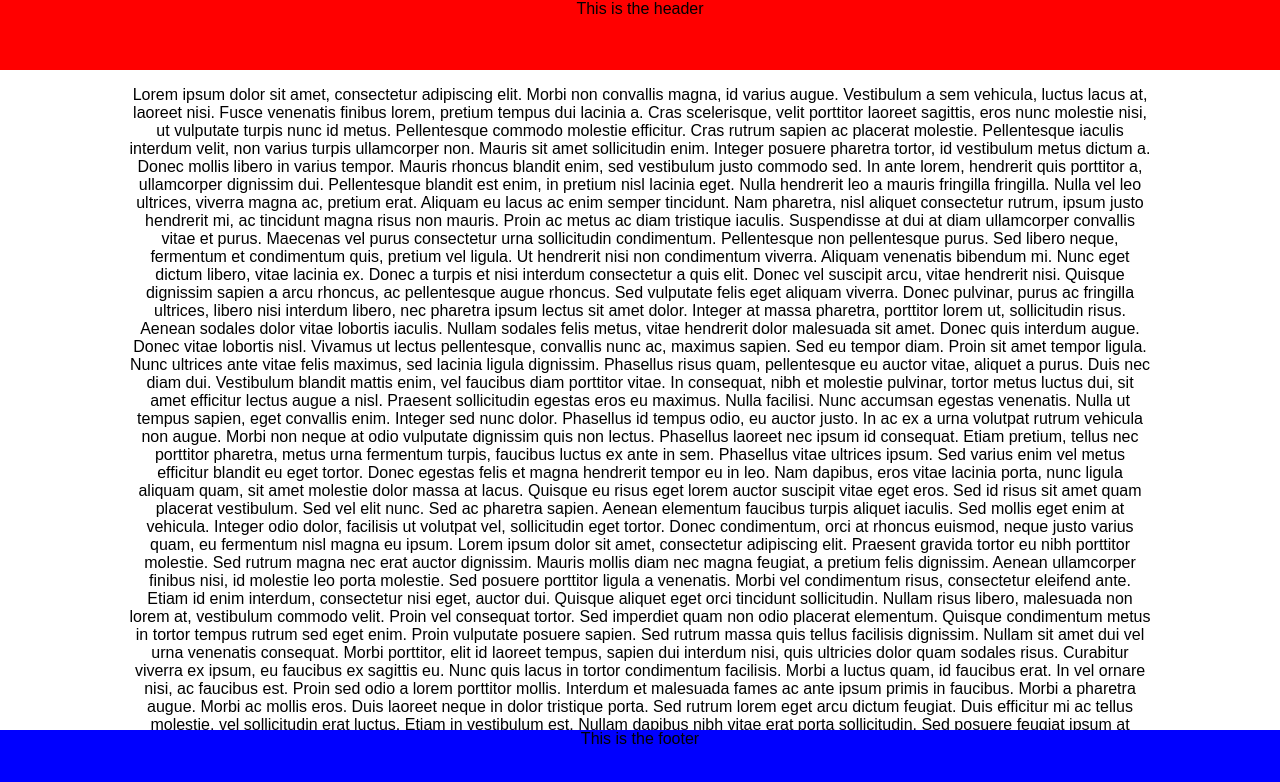
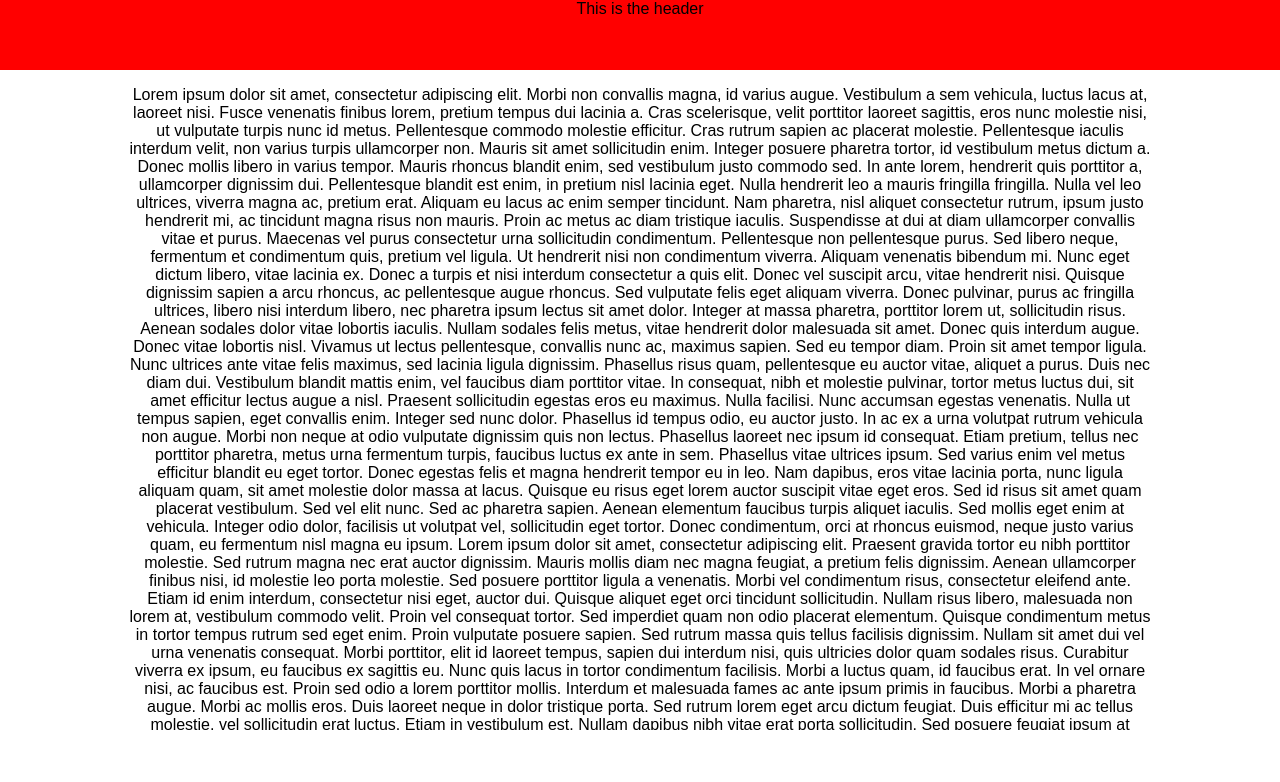
Before and after one commit to cupton15/recipeasy, a React (Create React App) app: page / in a window 1280 px wide. Shown: the top 782 px of the page. Built offline with nearby package versions, Linux system fonts and the light colour scheme.

Commit message:
adding edamam logo

```diff
--- a/public/index.html
+++ b/public/index.html
@@ -19,6 +19,7 @@
       work correctly both with client-side routing and a non-root public URL.
       Learn how to configure a non-root public URL by running `npm run build`.
     -->
+    <script src="https://developer.edamam.com/attribution/badge.js"></script>
     <title>Recipeasy</title>
   </head>
   <body>
--- a/src/App.css
+++ b/src/App.css
@@ -18,7 +18,9 @@
 
 .App-footer {
   grid-area: footer;
-  background: blue;
+  display: flex;
+  justify-content: flex-end;
+  padding: 0 50px;
 }
 
 .App-main {
--- a/src/App.js
+++ b/src/App.js
@@ -1,4 +1,5 @@
 import React, { Component } from 'react';
+import Footer from './components/Footer'
 import './App.css';
 
 class App extends Component {
@@ -111,7 +112,9 @@ Phasellus pulvinar commodo nulla vitae mollis. Curabitur pretium sodales ultrice
 Etiam in lorem a odio vestibulum cursus in interdum mauris. In mollis sem dolor, nec malesuada nisl iaculis placerat. Quisque egestas ante id faucibus fringilla. Suspendisse sit amet massa justo. Praesent tempor convallis nunc, at laoreet augue mollis vel. Donec bibendum leo et justo porttitor, quis dapibus justo bibendum. Suspendisse nec nibh nisi. Vestibulum quam magna, tristique sit amet dapibus in, pretium vitae turpis. Aenean tempus iaculis ante sit amet gravida. Donec eleifend tincidunt massa eget rutrum. Integer mauris nisl, suscipit at egestas non, ullamcorper quis eros.
           </p>
         </div>
-        <footer className="App-footer">This is the footer</footer>
+        <footer className="App-footer">
+          <Footer></Footer>
+        </footer>
       </div>
     );
   }
--- /dev/null
+++ b/src/components/Footer.js
@@ -0,0 +1,11 @@
+import React from 'react'
+
+const Footer = () => {
+    return (
+        <div>
+            <div id="edamam-badge" data-color="white"></div>
+        </div>
+    )
+}
+
+export default Footer;
```
Also changed, not shown: package.json (line endings or trailing spaces), 1 other file (tests, documents, lock files or other folders).
